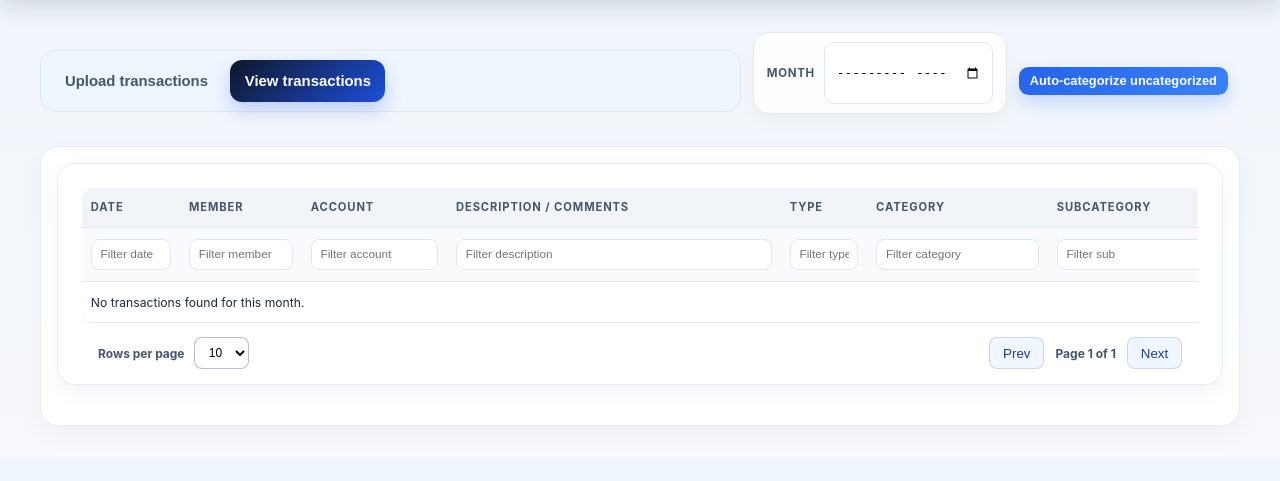
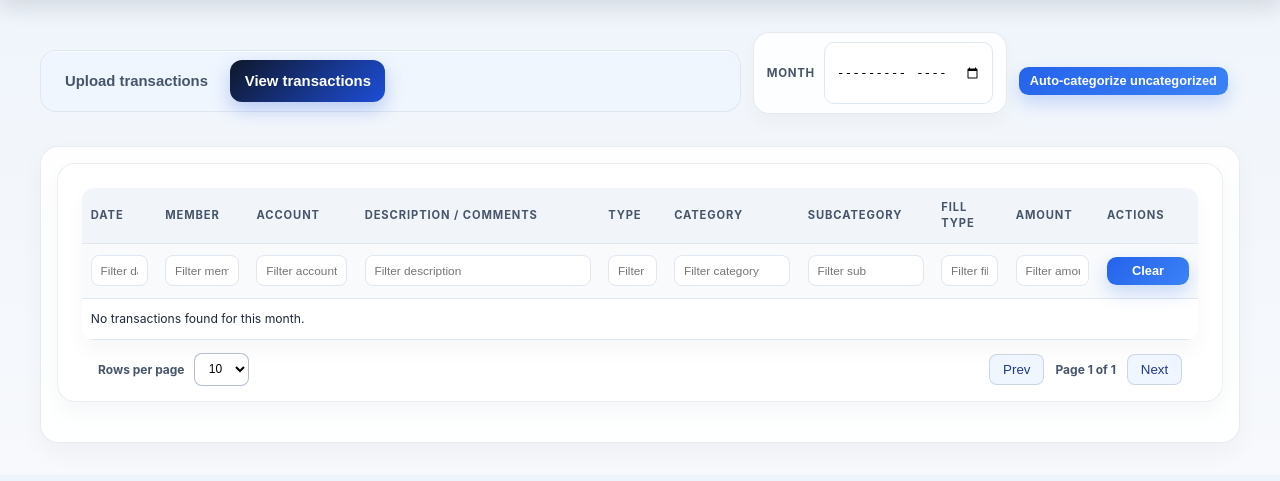
Before and after one commit to ahphanikrishna/FinanceManager, a Flask app: template templates/transactions.html in a window 1280 px wide. Shown: the part 114-595 px from the top of the page. Run offline with Flask 3, Linux system fonts and the light colour scheme; the template is opened without the code that fills it, so the values that code supplies are empty.

Commit message:
fix: no horizontal scrollbar on transactions table (fills shell width)

```diff
--- a/static/css/transactions.css
+++ b/static/css/transactions.css
@@ -196,9 +196,9 @@
 .section-heading { align-items: baseline; display: flex; justify-content: space-between; }
 .section-heading h3 { margin-top: 0; }
 .section-heading p { color: var(--muted-text); }
-.table-scroll { overflow-x: auto; width: 100%; }
+.table-scroll { overflow: visible; width: 100%; }
 #transactions-table {
-	min-width: 1500px;
+	min-width: 0;
 	table-layout: fixed;
 	width: 100%;
 	max-width: 100%;
```
